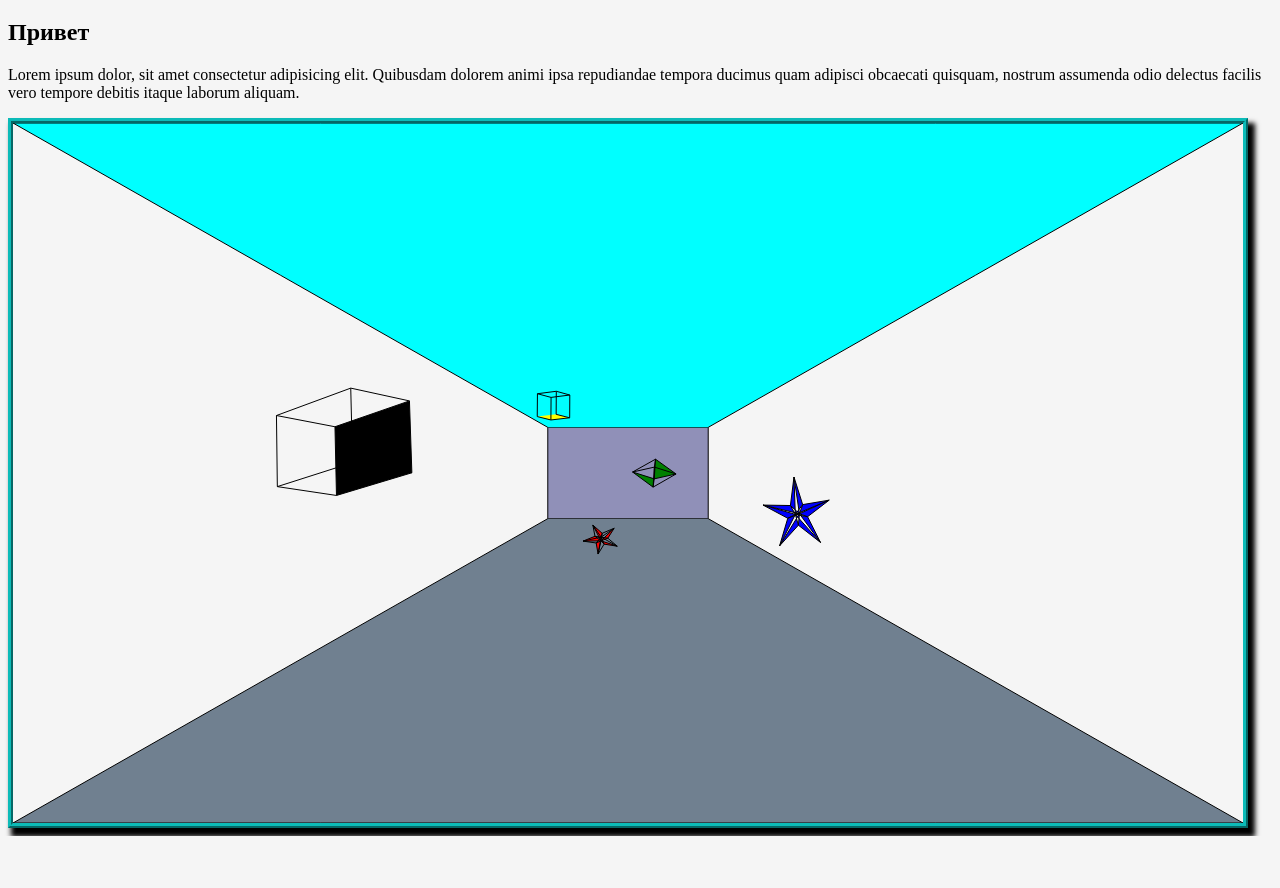
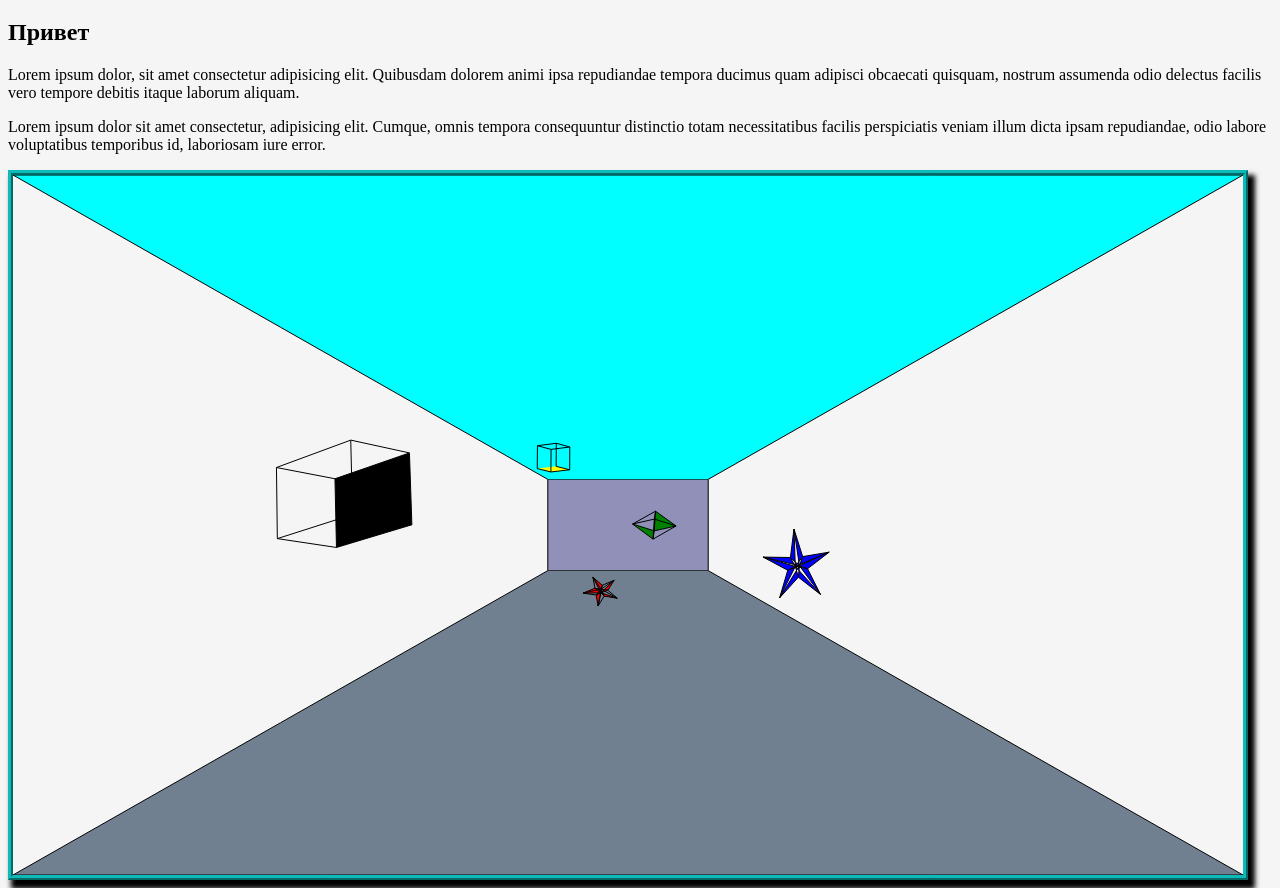
Before and after one commit to TheSamozvanec/IntelliJ_test_project, a plain HTML site: page index.html in a window 1280 px wide. Shown: the part 61-949 px from the top of the page. Before the commit the page ends 897 px from the top, so only its background shows below. Drawn offline with Linux system fonts and the light colour scheme.

Commit message:
еще параграф

```diff
--- a/index.html
+++ b/index.html
@@ -17,6 +17,12 @@
         quisquam, nostrum assumenda odio delectus facilis vero tempore debitis
         itaque laborum aliquam.
       </p>
+      <p>
+        Lorem ipsum dolor sit amet consectetur, adipisicing elit. Cumque, omnis
+        tempora consequuntur distinctio totam necessitatibus facilis
+        perspiciatis veniam illum dicta ipsam repudiandae, odio labore
+        voluptatibus temporibus id, laboriosam iure error.
+      </p>
     </div>
     <canvas></canvas>
     <script type="text/javascript">
```
